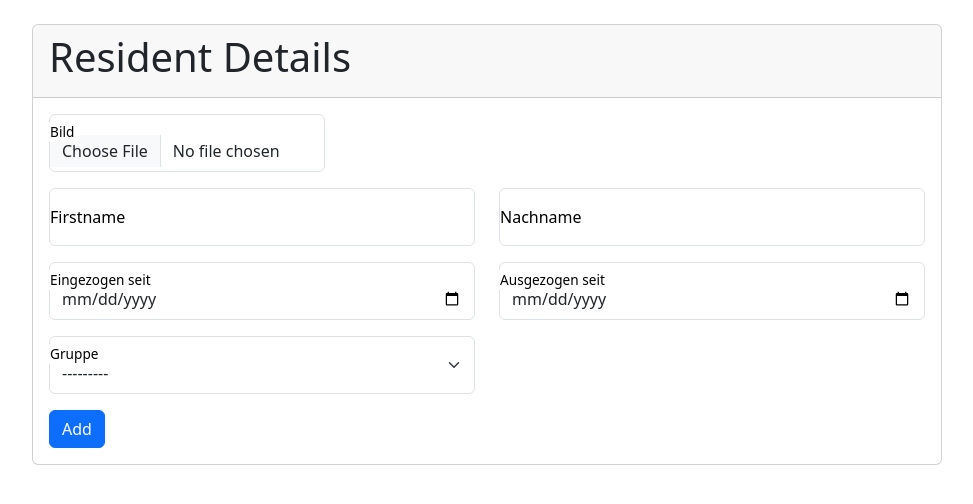
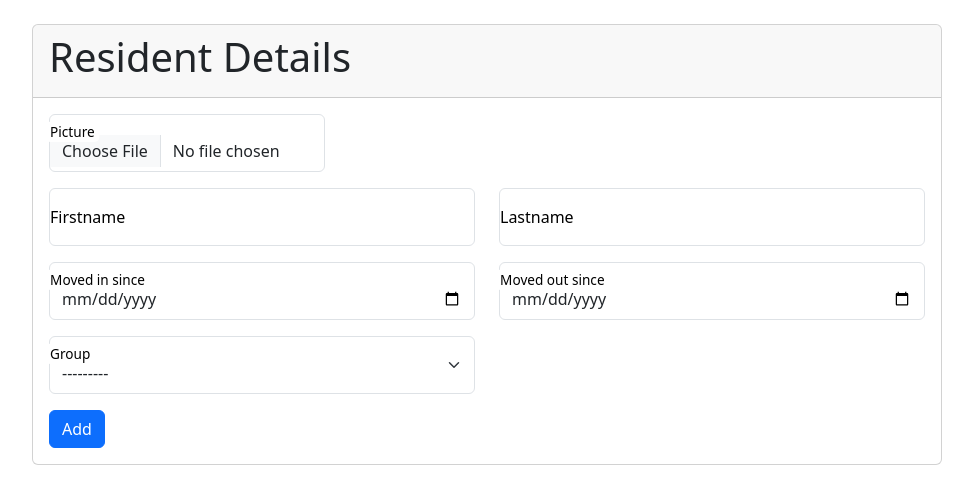
Before and after one commit to jcivitel/django_group_protocol, a Django app: page /add_resident/ in a window 1280 px wide. Shown: the part 56-560 px from the top of the page, without its empty margins (62-1035 px from the left). Run offline with Django 5.2, Linux system fonts and the light colour scheme; the visitor is signed in with stand-in values (Sample User, id 1); data that the repository does not hold is empty; some libraries are stand-ins or nearby versions.

Commit message:
fix translation

```diff
--- a/django_grp_frontend/templates/profile.html
+++ b/django_grp_frontend/templates/profile.html
@@ -17,7 +17,7 @@
                         <div class="form-floating mb-3 col-4">
                             {{ form.last_name }}
                             <label for="{{ form.last_name.auto_id }}"
-                                   class="form-label text-body-emphasis">Nachname</label>
+                                   class="form-label text-body-emphasis">Lastname</label>
                         </div>
                         <div class="form-floating mb-3 col-4">
                             {{ form.email }}
--- a/django_grp_frontend/templates/resident.html
+++ b/django_grp_frontend/templates/resident.html
@@ -11,7 +11,7 @@
                     <div class="row">
                         <div class="form-floating mb-3 col-4">
                             {{ form.picture }}
-                            <label for="{{ form.picture.auto_id }}" class="form-label text-body-emphasis">Bild</label>
+                            <label for="{{ form.picture.auto_id }}" class="form-label text-body-emphasis">Picture</label>
                         </div>
                         <div class="col-9"></div>
                         <div class="form-floating mb-3 col-6">
@@ -22,21 +22,20 @@
                         <div class="form-floating mb-3 col-6">
                             {{ form.last_name }}
                             <label for="{{ form.last_name.auto_id }}"
-                                   class="form-label text-body-emphasis">Nachname</label>
+                                   class="form-label text-body-emphasis">Lastname</label>
                         </div>
                         <div class="form-floating mb-3 col-6">
                             {{ form.moved_in_since }}
-                            <label for="{{ form.moved_in_since.auto_id }}" class="form-label text-body-emphasis">Eingezogen
-                                seit</label>
+                            <label for="{{ form.moved_in_since.auto_id }}" class="form-label text-body-emphasis">Moved in since
+                                </label>
                         </div>
                         <div class="form-floating mb-3 col-6">
                             {{ form.moved_out_since }}
-                            <label for="{{ form.moved_out_since.auto_id }}" class="form-label text-body-emphasis">Ausgezogen
-                                seit</label>
+                            <label for="{{ form.moved_out_since.auto_id }}" class="form-label text-body-emphasis">Moved out since</label>
                         </div>
                         <div class="form-floating mb-3 col-6">
                             {{ form.group }}
-                            <label for="{{ form.group.auto_id }}" class="form-label text-body-emphasis">Gruppe</label>
+                            <label for="{{ form.group.auto_id }}" class="form-label text-body-emphasis">Group</label>
                             {% if form.group.value == None %}
 
                             {% else %}
```
Also changed, not shown: django_grp_frontend/templates/group.html (+4 -4 lines), django_grp_frontend/templates/list_protocols.html (+6 -6 lines).
